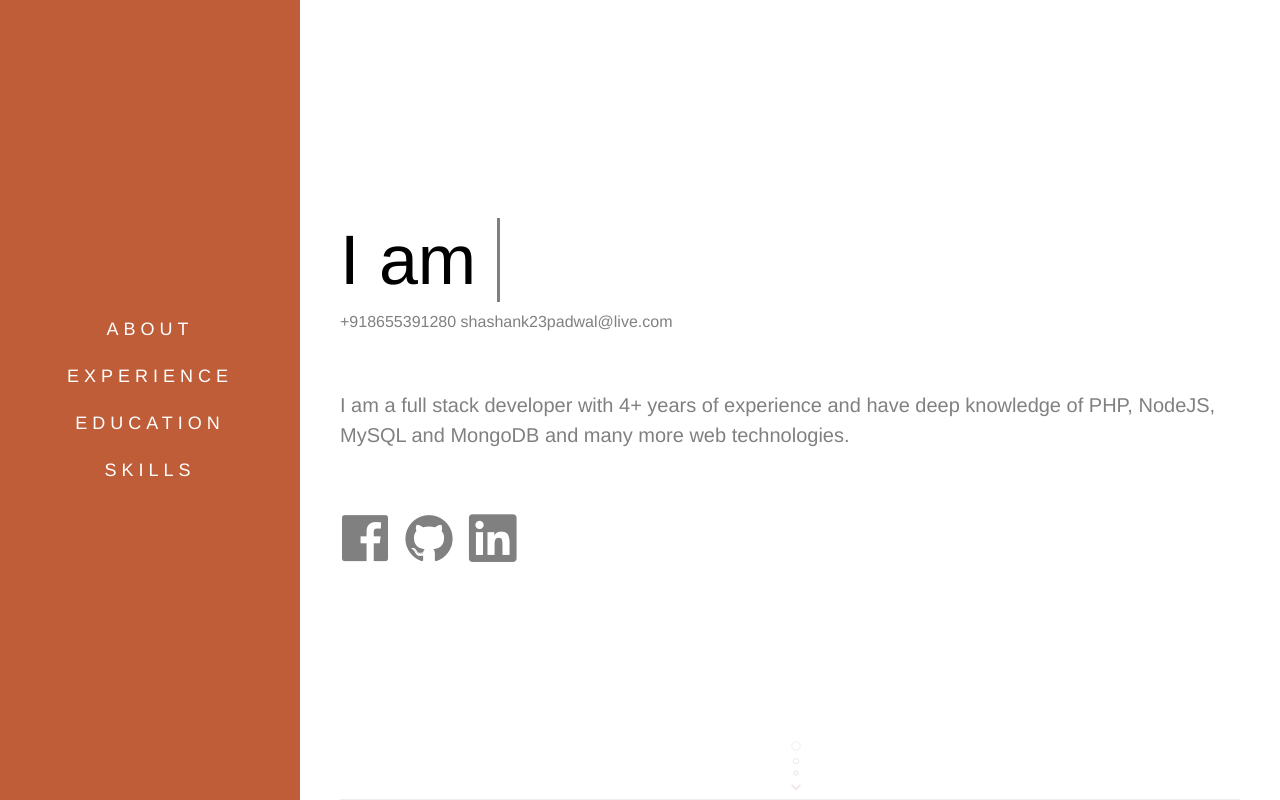
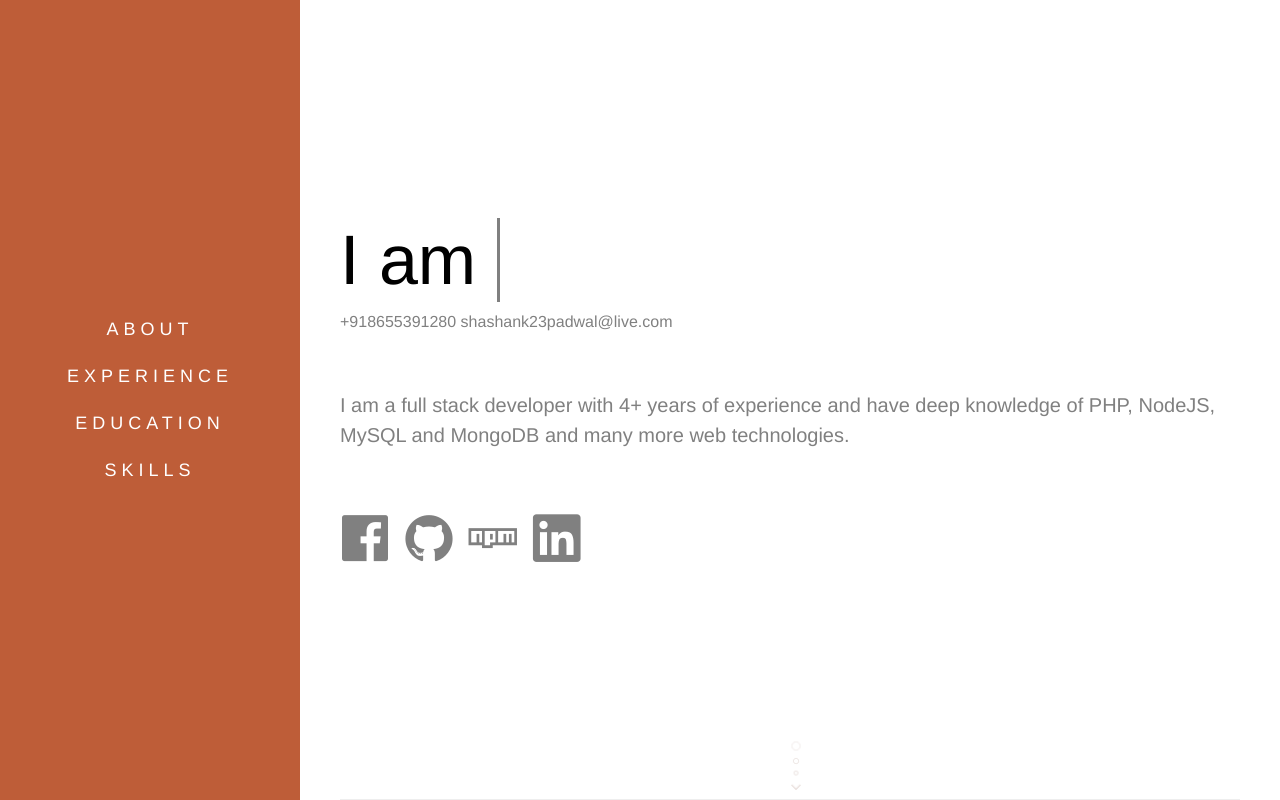
Before and after one commit to shashank23p/shashank23pOld, a website: page index.html in a window 1280 px wide. Shown: the top 800 px of the page. Drawn offline with nearby package versions, Linux system fonts and the light colour scheme.

Commit message:
added npm link

```diff
--- a/index.html
+++ b/index.html
@@ -42,6 +42,9 @@
           </a>
           <a href="https://github.com/shashank23p" target="_blank">
             <i class="devicon-github-plain"></i>
+          </a>
+          <a href="https://www.npmjs.com/~shashank23p" target="_blank">
+            <i class="devicon-npm-original-wordmark"></i>
           </a>
           <a href="https://www.linkedin.com/in/shashankpadwal/" target="_blank">
             <i class="devicon-linkedin-plain"></i>
```
